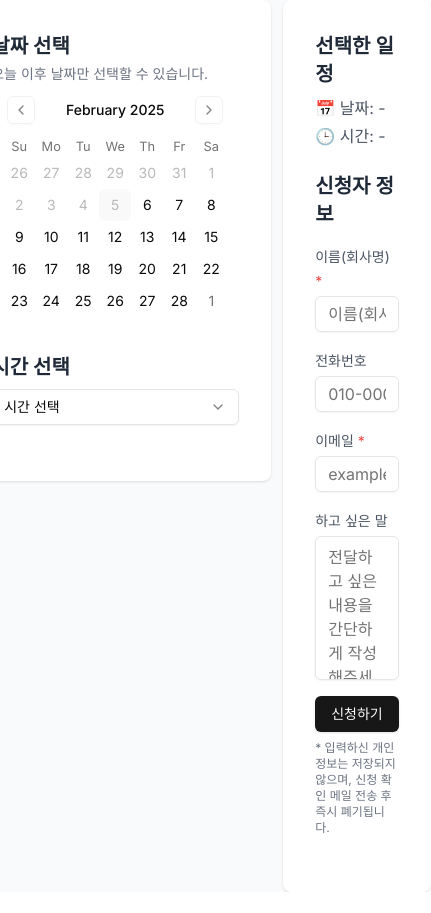
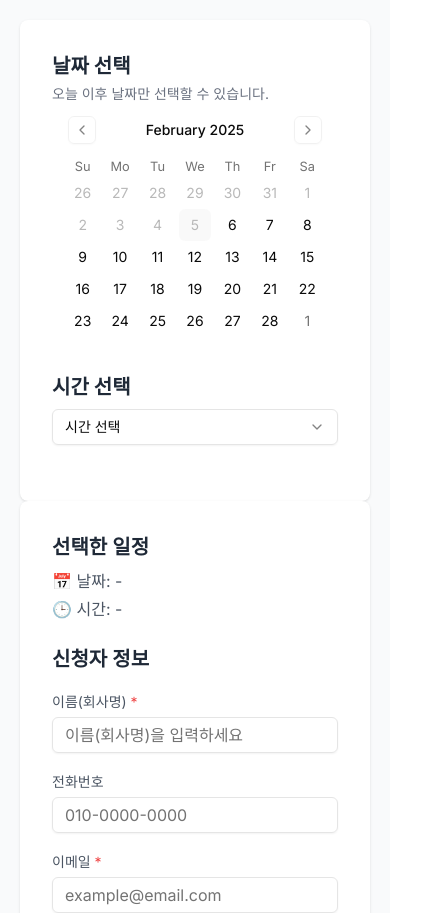
Before and after one commit to ykwimk/coffee-chat, a Next.js app: page / in a window 390 px wide. Shown: the top 913 px of the page, 431 px wide, since content can reach past the window. Before the commit the page ends 892 px from the top, so only its background shows below. Built offline with nearby package versions, Linux system fonts and the light colour scheme.

Commit message:
fix: 반응형 레이아웃 스타일 추가

```diff
--- a/src/components/HomeContainer.tsx
+++ b/src/components/HomeContainer.tsx
@@ -53,8 +53,8 @@ export default function HomeContainer() {
         setErrors,
       }}
     >
-      <main className="flex min-h-screen items-center justify-center bg-gray-50">
-        <div className="flex w-full max-w-2xl items-start justify-center gap-3">
+      <main className="flex min-h-screen items-center justify-center bg-gray-50 max-md:p-5">
+        <div className="flex w-full max-w-2xl items-start justify-center gap-3 max-md:block">
           <div className="w-full rounded-lg bg-white p-8 shadow">
             <CalendarSection />
             <TimeSelectSection />
```
